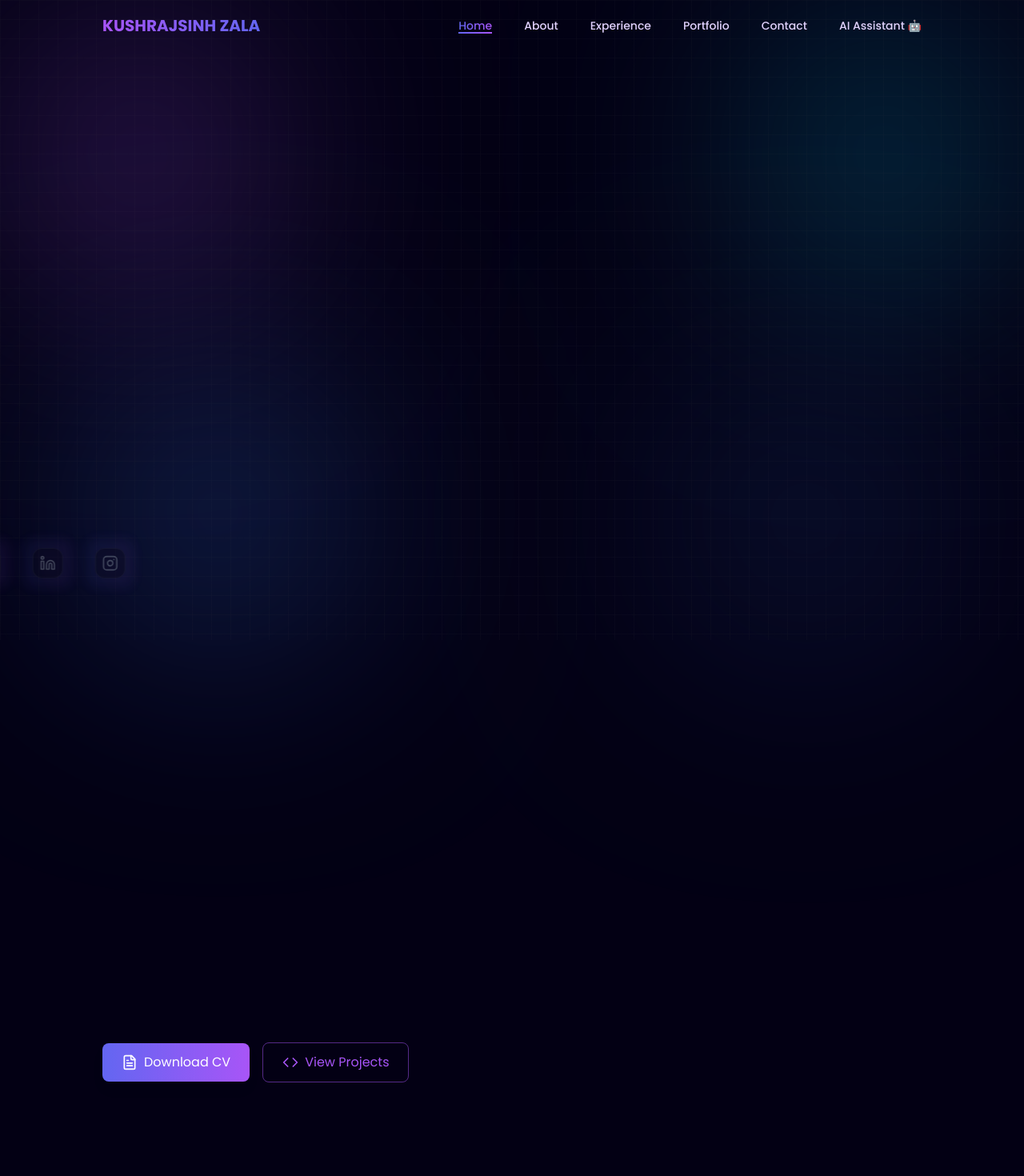
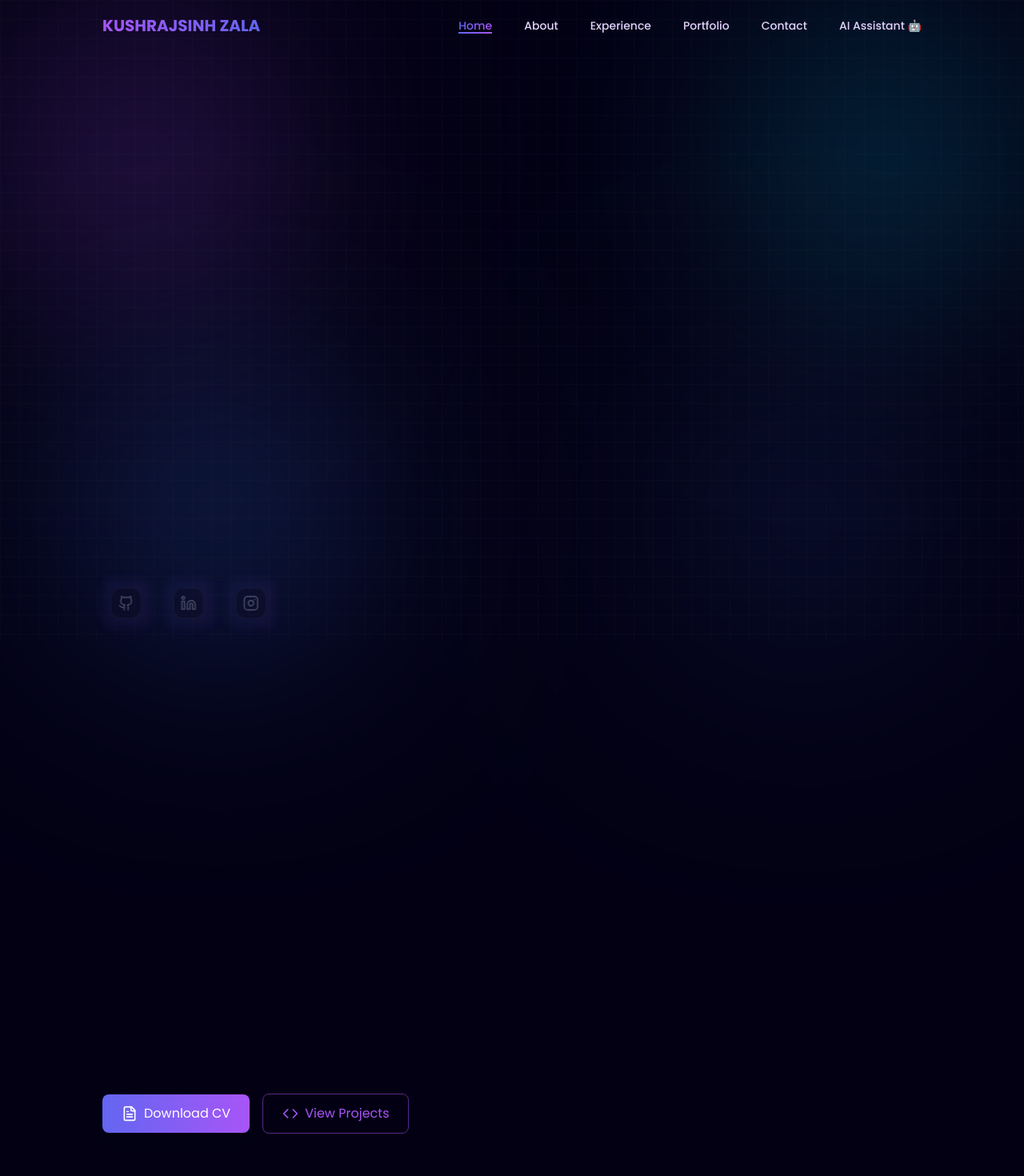
Before and after one commit to mrush1k/Portfolio_V5_1.1, a React (Vite) app: page / in a window 1280 px wide. Shown: the top 1470 px of the page at 80% size. Built offline with nearby package versions, Linux system fonts and the light colour scheme.

Commit message:
Fix: Update favicon and remove unused image; enhance section spacing utility

```diff
--- a/index.html
+++ b/index.html
@@ -2,7 +2,7 @@
 <html lang="en">
   <head>
     <meta charset="UTF-8" />
-    <link rel="icon" type="image/svg+xml" href="/Photo.png" />
+    <link rel="icon" type="image/svg+xml" href="/kushli.ico" />
     <meta name="viewport" content="width=device-width, initial-scale=1.0" />
     <meta
       name="google-site-verification"
--- a/src/Pages/About.jsx
+++ b/src/Pages/About.jsx
@@ -57,7 +57,7 @@ const AboutPage = () => {
 
   return (
     <div
-      className="h-auto pb-[10%] text-white px-[5%] lg:px-[10%] mt-10"
+      className="h-auto section-spacing text-white px-[5%] lg:px-[10%]"
       id="About"
     >
       <Header />
--- a/src/Pages/Home.jsx
+++ b/src/Pages/Home.jsx
@@ -1,23 +1,10 @@
 import React, { useState, useEffect, useCallback, memo } from "react"
-import { Github, Linkedin, Mail, ExternalLink, Instagram, Sparkles } from "lucide-react"
+import { Github, Linkedin, Mail, ExternalLink, Instagram } from "lucide-react"
 import { DotLottieReact } from '@lottiefiles/dotlottie-react'
 import AOS from 'aos'
 import 'aos/dist/aos.css'
 
 // Memoized Components
-const StatusBadge = memo(() => (
-  <div className="inline-block animate-float lg:mx-0" data-aos="zoom-in" data-aos-delay="400">
-    <div className="relative group">
-      <div className="absolute -inset-0.5 bg-gradient-to-r from-[#6366f1] to-[#a855f7] rounded-full blur opacity-30 group-hover:opacity-50 transition duration-1000"></div>
-      <div className="relative px-3 sm:px-4 py-2 rounded-full bg-black/40 backdrop-blur-xl border border-white/10">
-        <span className="bg-gradient-to-r from-[#6366f1] to-[#a855f7] text-transparent bg-clip-text sm:text-sm text-[0.7rem] font-medium flex items-center">
-          <Sparkles className="sm:w-4 sm:h-4 w-3 h-3 mr-2 text-blue-400" />
-
-        </span>
-      </div>
-    </div>
-  </div>
-));
 
 const MainTitle = memo(() => (
   <div className="space-y-2" data-aos="fade-up" data-aos-delay="600">
@@ -175,14 +162,13 @@ const Home = () => {
   return (
     <div className="min-h-screen bg-[#030014] overflow-hidden" id="Home">
       <div className={`relative z-10 transition-all duration-1000 ${isLoaded ? "opacity-100" : "opacity-0"}`}>
-        <div className="container mx-auto px-[5%] sm:px-6 lg:px-[0%] min-h-screen">
+          <div className="container mx-auto px-[5%] sm:px-6 lg:px-20 pt-6 sm:pt-8 lg:pt-10 min-h-screen">
           <div className="flex flex-col lg:flex-row items-center justify-center h-screen md:justify-between gap-0 sm:gap-12 lg:gap-20">
             {/* Left Column */}
-            <div className="w-full lg:w-1/2 space-y-6 sm:space-y-8 text-left lg:text-left order-1 lg:order-1 lg:mt-0"
+            <div className="w-full lg:w-1/2 space-y-6 sm:space-y-8 text-left lg:text-left order-1 lg:order-1 lg:mt-0 lg:pl-12 xl:pl-24"
               data-aos="fade-right"
               data-aos-delay="200">
               <div className="space-y-4 sm:space-y-6">
-                <StatusBadge />
                 <MainTitle />
 
                 {/* Typing Effect */}
--- a/src/Pages/Portofolio.jsx
+++ b/src/Pages/Portofolio.jsx
@@ -162,7 +162,7 @@ const projectsData = [
   },
   {
     id: 5,
-    Img:  "/images/rag_chatbot.png",
+    Img:  "/images/finance_agent.png",
     Title: "Finance AI Agent with News Guidance",
     Description: "A smart AI agent designed for **financial analysis and guidance**, integrating the latest financial news to inform its recommendations. It helps users track investments, understand market movements, and make informed decisions with up-to-the-minute insights.",
     Link: "https://github.com/KUSHRAJSINH/Finance_AI_Agent",
@@ -171,7 +171,7 @@ const projectsData = [
   },
   {
     id: 6,
-    Img: "/images/finance_agent.png",
+    Img: "/images/face_recognition_attendance.png",
     Title: "Face Recognition Attendance System",
     Description: "An automated attendance system that uses **OpenCV** for real-time **face recognition**. It eliminates manual entries by accurately identifying individuals from a video feed, ideal for academic or corporate environments.",
     Link: "https://github.com/KUSHRAJSINH/Face_Recognition_Attendance_System",
--- a/src/components/Experience.jsx
+++ b/src/components/Experience.jsx
@@ -118,7 +118,7 @@ const Experience = () => {
   }, []);
 
   return (
-    <section id="experience" className="relative mt-28 px-[5%] lg:px-[10%] pb-20 text-white">
+    <section id="experience" className="relative section-spacing px-[5%] lg:px-[10%] pb-20 text-white">
       <h3
         className="text-3xl md:text-5xl font-bold text-center mb-14 bg-clip-text text-transparent bg-gradient-to-r from-[#6366f1] to-[#a855f7]"
         data-aos="zoom-in"
@@ -143,8 +143,8 @@ const Experience = () => {
 
           {/* LOGICRAYS */}
           <div className="relative" data-aos="fade-right">
-            <span className="absolute -left-12 top-2 w-10 h-10 bg-gradient-to-r from-[#6366f1] to-[#a855f7] rounded-full animate-ping opacity-40"></span>
-            <span className="absolute -left-12 top-2 w-6 h-6 bg-gradient-to-r from-[#6366f1] to-[#a855f7] rounded-full shadow-xl"></span>
+            <span className="absolute -left-10 top-2 sm:-left-12 top-7 w-10 h-10 bg-gradient-to-r from-[#6366f1] to-[#a855f7] rounded-full animate-ping opacity-40"></span>
+            <span className="absolute -left-10 top-2 sm:-left-12 top-7 w-6 h-6 bg-gradient-to-r from-[#6366f1] to-[#a855f7] rounded-full shadow-xl"></span>
 
             <div className="bg-white/10 p-8 rounded-3xl border border-white/10 backdrop-blur-lg shadow-lg hover:scale-[1.03] transition-all">
               <div className="flex items-center justify-between">
@@ -168,8 +168,8 @@ const Experience = () => {
 
           {/* PETPOOJA */}
           <div className="relative" data-aos="fade-right">
-            <span className="absolute -left-12 top-2 w-10 h-10 bg-gradient-to-r from-pink-500 to-purple-600 rounded-full animate-ping opacity-40"></span>
-            <span className="absolute -left-12 top-2 w-6 h-6 bg-gradient-to-r from-pink-500 to-purple-600 rounded-full shadow-xl"></span>
+            <span className="absolute -left-10 top-7 sm:-left-12 top-7 w-10 h-10 bg-gradient-to-r from-pink-500 to-purple-600 rounded-full animate-ping opacity-40"></span>
+            <span className="absolute -left-10 top-7 sm:-left-12 top-7 w-6 h-6 bg-gradient-to-r from-pink-500 to-purple-600 rounded-full shadow-xl"></span>
 
             <div className="bg-white/10 p-8 rounded-3xl border border-white/10 backdrop-blur-lg shadow-lg hover:scale-[1.03] transition-all">
               <div className="flex items-center justify-between">
--- a/src/index.css
+++ b/src/index.css
@@ -11,6 +11,19 @@
 	scroll-behavior: smooth;
 	scrollbar-width: thin;
 	scrollbar-color: rgba(99, 102, 241, 0.3) rgba(12, 5, 53, 0.356);
+}
+
+/* Global section spacing utility: keep consistent spacing between major sections */
+.section-spacing {
+	margin-top: 3rem; /* 48px */
+	margin-bottom: 3rem; /* 48px */
+}
+
+@media (min-width: 1024px) {
+	.section-spacing {
+		margin-top: 4rem; /* 64px on larger screens */
+		margin-bottom: 4rem;
+	}
 }
 
 html,
```
Also changed, not shown: public/Photo.png (deleted), 1 other file (tests, documents, lock files or other folders).
